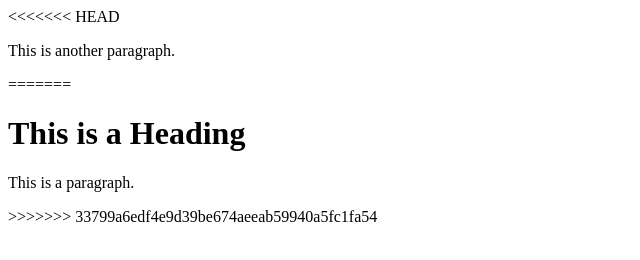
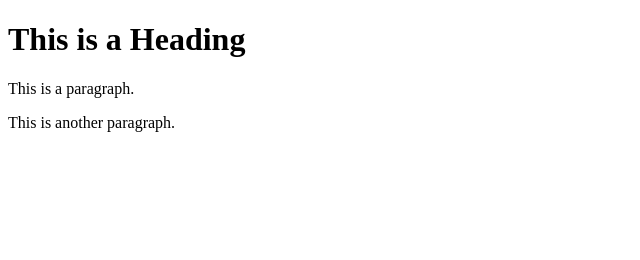
Before and after one commit to Sadjo22/learningGit, a plain HTML site: page index.html in a window 1280 px wide. Shown: the whole page, without its empty margins (0-640 px from the left). Drawn offline with Linux system fonts and the light colour scheme.

Commit message:
Update index.html
fixed the bug

```diff
--- a/index.html
+++ b/index.html
@@ -4,11 +4,8 @@
 <title>Page Title</title>
 </head>
 <body>
-<<<<<<< HEAD
-   <p>This is another paragraph.</p>
-=======
   <h1>This is a Heading</h1>
   <p>This is a paragraph.</p>
->>>>>>> 33799a6edf4e9d39be674aeeab59940a5fc1fa54
+   <p>This is another paragraph.</p>
 </body>
 </html>
```
